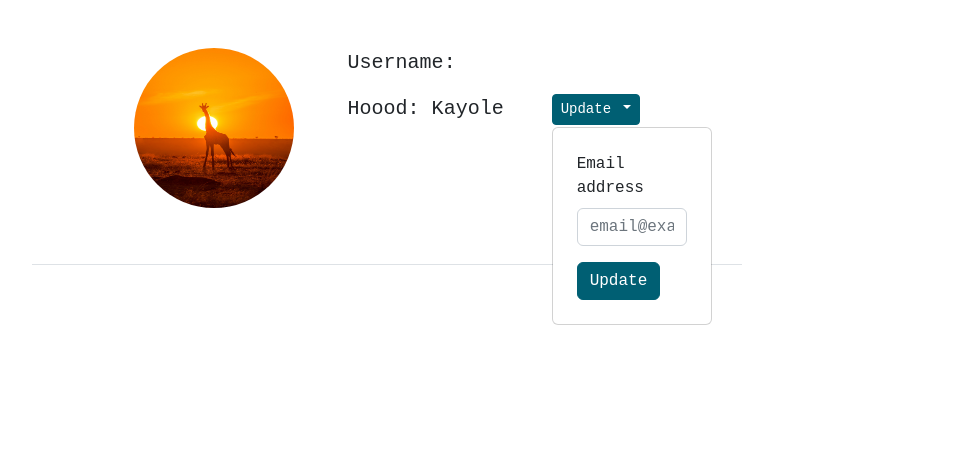
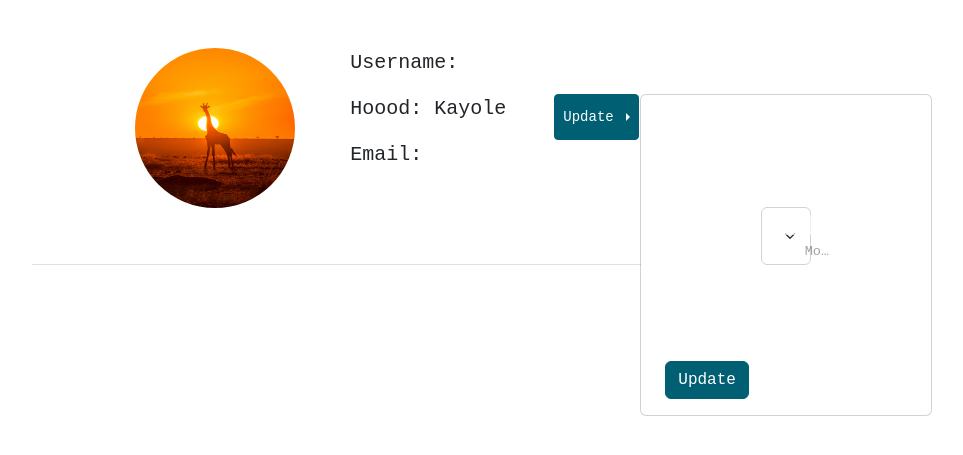
Before and after one commit to Jaffar-Hussein/Neighborhood-Watch, a Django app: page /account in a window 1280 px wide, after a click on "Update". Shown: the part 78-533 px from the top of the page, without its empty margins (241-1204 px from the left). Run offline with Django 4.2, Linux system fonts and the light colour scheme; some libraries are stand-ins or nearby versions.

Commit message:
ft:view for the hood selection

```diff
--- a/logic/templates/account.html
+++ b/logic/templates/account.html
@@ -14,32 +14,35 @@
                 <!-- Side Description -->
                 <div class="d-flex flex-column align-items-start justify-content-center">
                     <div class="">
-                        <p class="lead">Username:</p>
-
+                        <p class="lead">Username: {{profile.username}}</p>
                     </div>
                     <div class="d-flex">
                         <p class="lead">Hoood: Kayole</p>
-                        <div class="dropdown">
-
+                        <div class="btn-group dropend btn-sm">
                             <button type="button" class="btn btn-primary ms-5 btn-sm dropdown-toggle"
                                 data-bs-toggle="dropdown" aria-expanded="false" data-bs-auto-close="outside">
                                 Update
                             </button>
-                            <form class="dropdown-menu p-4">
-                                <div class="mb-3">
-                                    <label for="exampleDropdownFormEmail2" class="form-label">Email address</label>
-                                    <input type="email" class="form-control" id="exampleDropdownFormEmail2"
-                                        placeholder="email@example.com">
+                            <form class="dropdown-menu px-4 py-3">
+
+                                <div class="form-floating m-5 p-5">
+                                    <select class="form-select" id="floatingSelect"
+                                        aria-label="Floating label select example" class=" m-5 p-5 float">
+                                        <option selected>Open this select menu</option>
+                                        <option value="1">One</option>
+                                        <option value="2">Two</option>
+                                        <option value="3">Three</option>
+                                    </select>
+                                    <label for="floatingSelect" class=" m-5 p-5 float">Move to another neighbourhood</label>
                                 </div>
-
 
                                 <button type="submit" class="btn btn-primary">Update</button>
                             </form>
                         </div>
                     </div>
-                    <!--  -->
-
-                    <!--  -->
+                    <div class="">
+                        <p class="lead">Email:</p>
+                    </div>
                 </div>
             </div>
             <!-- Below Profile -->
--- a/logic/views.py
+++ b/logic/views.py
@@ -6,6 +6,7 @@ from .forms import RegisterForm, LoginForm
 from django.contrib.auth import login, authenticate, logout
 from django.contrib.auth.decorators import login_required
 from .models import Businesses
+
 
 @login_required
 def home(request):
@@ -61,13 +62,18 @@ def logout_request(request):
 
 
 def account(request):
-    context={
-        "profile":profile
+    current_user = request.user
+
+    context = {
+        "profile": current_user
+
     }
-    return render(request, 'account.html' , context=context)
+    return render(request, 'account.html', context=context)
+
+
 def Business_request(request):
-    projects=Businesses.objects.all()
-    context={
-        "business":projects
+    projects = Businesses.objects.all()
+    context = {
+        "business": projects
     }
-    return render(request,'businesses.html', context=context)
+    return render(request, 'businesses.html', context=context)
--- a/static/css/style.css
+++ b/static/css/style.css
@@ -79,3 +79,6 @@
     position: relative;
     width: 10rem;
 }
+.float{
+    width: 10vw !important;
+}
```
Also changed, not shown: logic/models.py (+2 -5 lines), logic/urls.py (+6 -7 lines).
